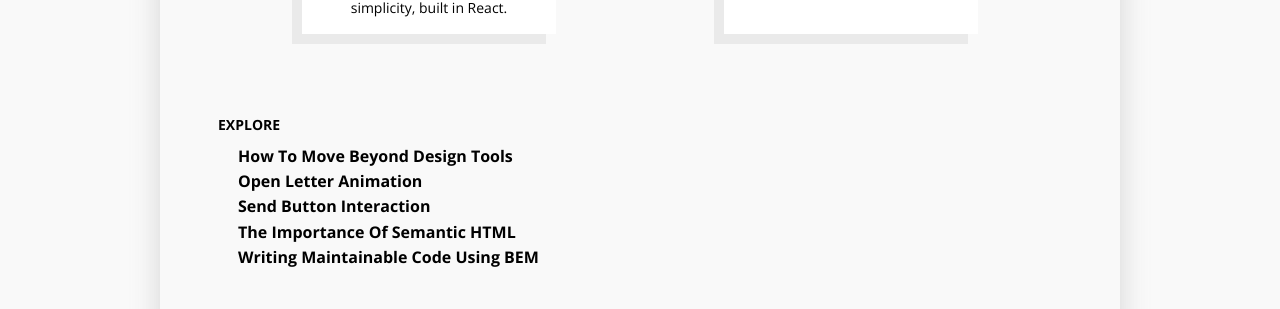
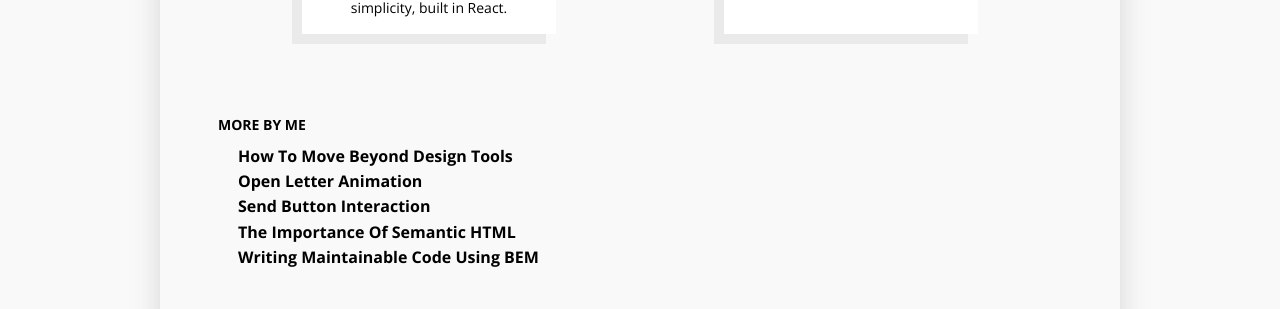
Before and after one commit to chriskonings/chriskonings.github.io, a Jekyll site: the page built from index.html, in a window 1280 px wide and 900 px high, scrolled down 1960 px. Shown: the part 490-799 px from the top of the window. Built offline with Jekyll 4.4.1, drawn with Linux system fonts in a browser that asks for light colours.

Commit message:
changed explore to more by me

```diff
--- a/index.html
+++ b/index.html
@@ -79,7 +79,7 @@ date: 2012-04-06 21:35
   </ul>
 </div>
 <div class="block block--rise" id="explore">
-  <h3>Explore</h3>
+  <h3>More by me</h3>
   <ul class="no-list-style">
     <li><a href="https://blog.prototypr.io/how-to-move-beyond-design-tools-68fdf2a1a9bc" title="How To Move Beyond Design Tools" target="_blank">How To Move Beyond Design Tools</a></li>
     <li><a href="http://codepen.io/chriskonings/pen/oZXrZe" title="Open Letter Animation" target="_blank">Open Letter Animation</a></li>
```
Also changed, not shown: 1 other file.
